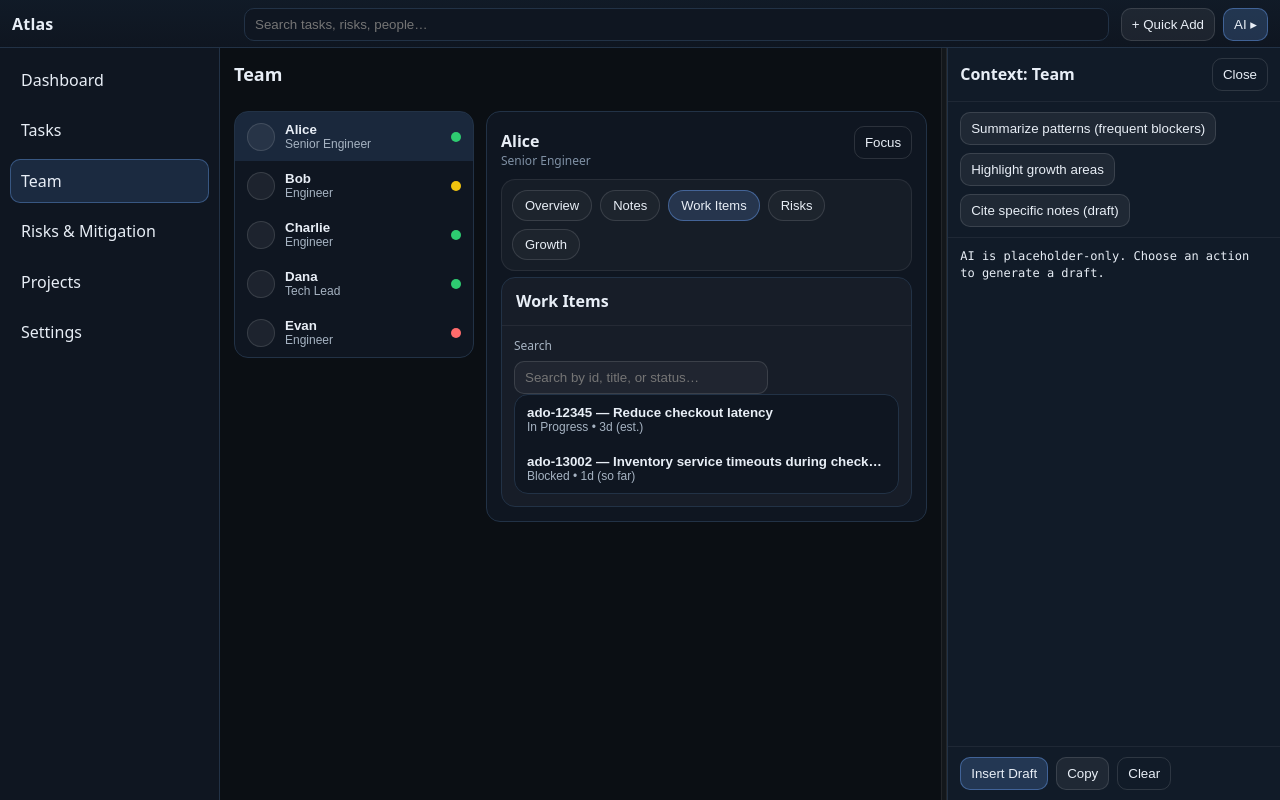
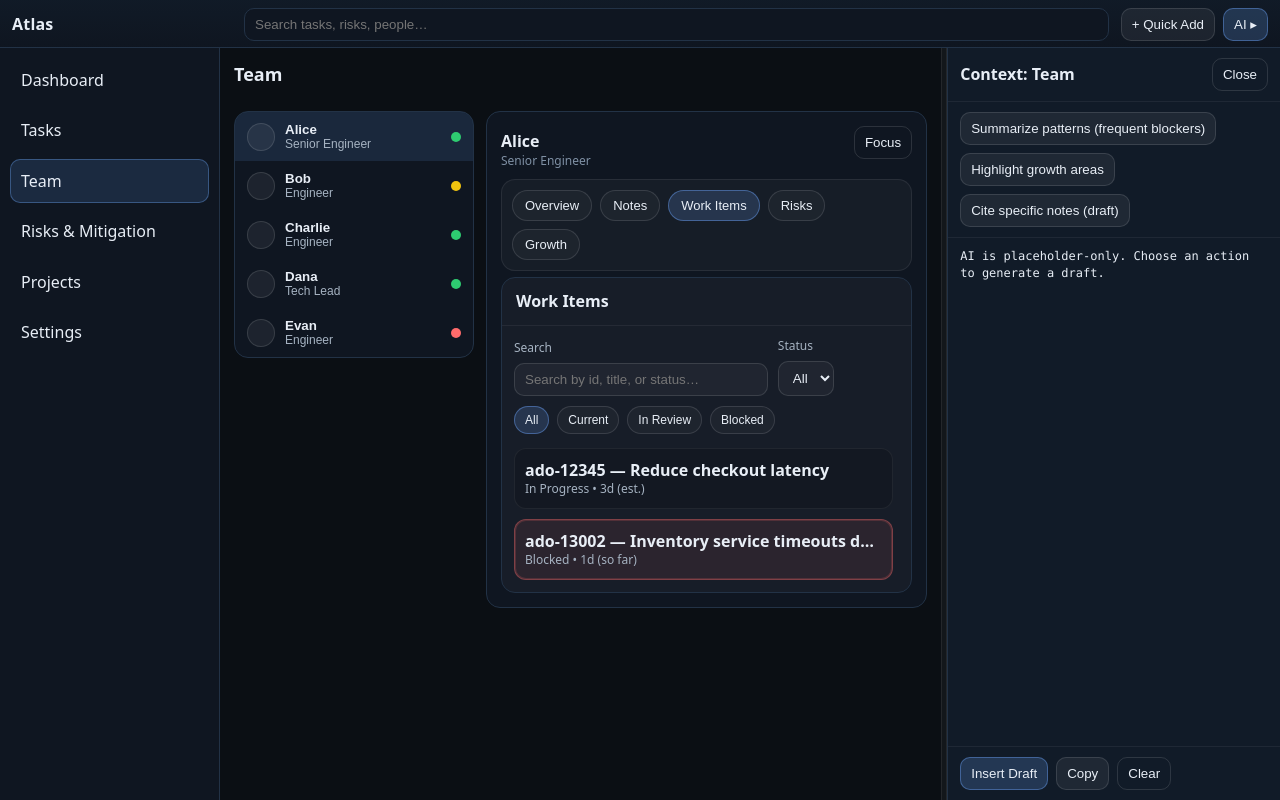
Before and after one commit to smithhe/Atlas, a React (Vite) app in the folder src/atlas.ui/: page /#/team in a window 1280 px wide. Both pictures are taken after a click on the button "Work Items". Built offline with nearby package versions, Linux system fonts and the light colour scheme.

Commit message:
Updated work items tab and work item detail view

```diff
--- a/src/atlas.ui/src/App.css
+++ b/src/atlas.ui/src/App.css
@@ -1232,6 +1232,11 @@ select option:disabled {
   margin-bottom: 14px;
 }
 
+.memberWorkItemsQuickFilters {
+  /* Match notes quick filters spacing for the Work Items tab. */
+  margin-bottom: 14px;
+}
+
 .chipBtn {
   font-size: 12px;
   padding: 6px 10px;
@@ -1495,6 +1500,42 @@ select option:disabled {
 
 .kvVal {
   color: var(--text);
+}
+
+.workItemDetailsGrid {
+  display: grid;
+  grid-template-columns: 1fr 1fr;
+  gap: 18px;
+  align-items: start;
+}
+
+.workItemField {
+  display: grid;
+  grid-template-columns: 160px 1fr;
+  gap: 14px;
+  padding: 8px 0;
+  align-items: baseline;
+}
+
+.workItemFieldKey {
+  color: rgba(232, 241, 255, 0.92);
+  font-weight: 650;
+  letter-spacing: 0.15px;
+}
+
+.workItemFieldVal {
+  color: rgba(232, 241, 255, 0.92);
+}
+
+.workItemLinkPill {
+  padding: 8px 12px;
+  min-width: 56px;
+  font-size: 13px;
+  line-height: 1;
+}
+
+.workItemLinkPill:hover {
+  text-decoration: none;
 }
 
 @media (max-width: 1100px) {
@@ -1540,4 +1581,8 @@ select option:disabled {
   .tasksFiltersRow {
     grid-template-columns: 1fr;
   }
-}
+
+  .workItemDetailsGrid {
+    grid-template-columns: 1fr;
+  }
+}
--- a/src/atlas.ui/src/app/seed.ts
+++ b/src/atlas.ui/src/app/seed.ts
@@ -208,8 +208,23 @@ export function seedTeam(): TeamMember[] {
           status: 'In Progress',
           timeTaken: '3d (est.)',
           ticketUrl: '(placeholder)',
-          prUrl: '(placeholder)',
+          prUrls: ['(placeholder)', '(placeholder-2)'],
           commitsUrl: '(placeholder)',
+          assignedTo: 'Alice',
+          startDateIso: new Date(Date.now() - 1000 * 60 * 60 * 24 * 6).toISOString().slice(0, 10),
+          projectId: 'proj-1',
+          localNotes: [
+            {
+              id: 'win-seed-1',
+              createdIso: isoNowMinusDays(1),
+              text: 'Local note: watch p95 checkout, confirm inventory fallback path is not regressing.',
+            },
+          ],
+          history: [
+            { id: 'wih-seed-1', createdIso: isoNowMinusDays(6), kind: 'StateChanged', summary: 'State changed to In Progress' },
+            { id: 'wih-seed-2', createdIso: isoNowMinusDays(6), kind: 'AssignedToChanged', summary: 'Assigned to Alice' },
+            { id: 'wih-seed-3', createdIso: isoNowMinusDays(2), kind: 'PullRequestLinked', summary: '2 pull requests linked' },
+          ],
         },
         {
           id: 'ado-13002',
@@ -217,8 +232,11 @@ export function seedTeam(): TeamMember[] {
           status: 'Blocked',
           timeTaken: '1d (so far)',
           ticketUrl: '(placeholder)',
-          prUrl: '(placeholder)',
+          prUrls: ['(placeholder)'],
           commitsUrl: '(placeholder)',
+          assignedTo: 'Alice',
+          startDateIso: new Date(Date.now() - 1000 * 60 * 60 * 24 * 2).toISOString().slice(0, 10),
+          projectId: 'proj-1',
         },
       ],
     },
@@ -258,8 +276,10 @@ export function seedTeam(): TeamMember[] {
           title: 'Add request tracing in API gateway',
           status: 'In Progress',
           ticketUrl: '(placeholder)',
-          prUrl: '(placeholder)',
+          prUrls: ['(placeholder)'],
           commitsUrl: '(placeholder)',
+          assignedTo: 'Bob',
+          projectId: 'proj-2',
         },
       ],
     },
@@ -322,8 +342,10 @@ export function seedTeam(): TeamMember[] {
           title: 'Q1 roadmap draft',
           status: 'In Review',
           ticketUrl: '(placeholder)',
-          prUrl: '(placeholder)',
+          prUrls: ['(placeholder)'],
           commitsUrl: '(placeholder)',
+          assignedTo: 'Dana',
+          projectId: 'proj-1',
         },
       ],
     },
@@ -363,7 +385,7 @@ export function seedTeam(): TeamMember[] {
           status: 'In Progress',
           timeTaken: '2d (so far)',
           ticketUrl: '(placeholder)',
-          prUrl: '(placeholder)',
+          prUrls: ['(placeholder)'],
           commitsUrl: '(placeholder)',
         },
       ],
--- a/src/atlas.ui/src/views/TeamView.tsx
+++ b/src/atlas.ui/src/views/TeamView.tsx
@@ -2,6 +2,7 @@ import { useEffect, useLayoutEffect, useMemo, useRef, useState } from 'react'
 import { useAi } from '../app/state/AiState'
 import { useAppDispatch, useAppState, useSelectedTeamMember } from '../app/state/AppState'
 import type { NoteTag, Risk, TeamMember, TeamNote } from '../app/types'
+import { isCurrentTicketStatus } from '../app/team'
 import { NavLink, useLocation, useNavigate, useParams } from 'react-router-dom'
 import { Markdown } from '../components/Markdown'
 import { Modal } from '../components/Modal'
@@ -254,14 +255,6 @@ function getDerivedTitle(note: TeamNote) {
   if (explicit) return explicit
   const firstNonEmpty = note.text.split('\n').map((l) => l.trim()).find((l) => l.length > 0) ?? '(untitled)'
   return stripMarkdownHeadings(firstNonEmpty)
-}
-
-function getPreview(note: TeamNote) {
-  const text = note.text.replace(/\s+/g, ' ').trim()
-  // Keep previews readable in the list without forcing users to open every note.
-  // The UI also line-clamps, so a slightly longer preview helps fill 3 lines.
-  if (text.length <= 320) return text
-  return text.slice(0, 320).trim() + '…'
 }
 
 function isActionItemNote(note: TeamNote) {
@@ -808,15 +801,44 @@ function MemberNotesTab({ member, tags }: { member: TeamMember; tags: Array<Note
 function MemberWorkItemsTab({ member }: { member: TeamMember }) {
   const navigate = useNavigate()
   const [query, setQuery] = useState('')
-  const [selectedId, setSelectedId] = useState<string | undefined>(undefined)
+  const [quickFilter, setQuickFilter] = useState<'All' | 'Current' | 'Blocked' | 'InReview'>('All')
+  const [statusFilter, setStatusFilter] = useState<string>('All')
+
+  function ticketAttentionTone(status: string) {
+    const s = status.toLowerCase()
+    if (s.includes('blocked')) return 'toneBad'
+    if (s.includes('code review') || s.includes('in review') || s.includes('review')) return 'toneWarn'
+    return 'toneNeutral'
+  }
+
+  const statusOptions = useMemo(() => {
+    const uniq = Array.from(new Set(member.azureItems.map((a) => a.status).filter(Boolean)))
+    uniq.sort((a, b) => a.localeCompare(b))
+    return ['All', ...uniq]
+  }, [member.azureItems])
 
   const filtered = useMemo(() => {
     const q = query.trim().toLowerCase()
-    if (!q) return member.azureItems
-    return member.azureItems.filter((a) => `${a.id} ${a.title} ${a.status}`.toLowerCase().includes(q))
-  }, [member.azureItems, query])
+    let items = member.azureItems
 
-  const selected = useMemo(() => member.azureItems.find((a) => a.id === selectedId), [member.azureItems, selectedId])
+    if (quickFilter === 'Current') {
+      items = items.filter((a) => isCurrentTicketStatus(a.status))
+    } else if (quickFilter === 'Blocked') {
+      items = items.filter((a) => a.status.toLowerCase().includes('blocked'))
+    } else if (quickFilter === 'InReview') {
+      items = items.filter((a) => {
+        const s = a.status.toLowerCase()
+        return s.includes('code review') || s.includes('in review') || s.includes('review')
+      })
+    }
+
+    if (statusFilter !== 'All') {
+      items = items.filter((a) => a.status === statusFilter)
+    }
+
+    if (!q) return items
+    return items.filter((a) => `${a.id} ${a.title} ${a.status}`.toLowerCase().includes(q))
+  }, [member.azureItems, query, quickFilter, statusFilter])
 
   return (
     <section className="card subtle" aria-label="Work items tab">
@@ -835,18 +857,61 @@ function MemberWorkItemsTab({ member }: { member: TeamMember }) {
               onChange={(e) => setQuery(e.target.value)}
             />
           </label>
+          <label className="field">
+            <div className="fieldLabel">Status</div>
+            <select className="select" value={statusFilter} onChange={(e) => setStatusFilter(e.target.value)}>
+              {statusOptions.map((s) => (
+                <option key={s} value={s}>
+                  {s}
+                </option>
+              ))}
+            </select>
+          </label>
         </div>
 
-        <div className="list listCard">
+        <div className="chipRow memberWorkItemsQuickFilters" aria-label="Work items quick filters">
+          <button
+            type="button"
+            className={`chipBtn ${quickFilter === 'All' ? 'chipBtnActive' : ''}`}
+            onClick={() => setQuickFilter('All')}
+          >
+            All
+          </button>
+          <button
+            type="button"
+            className={`chipBtn ${quickFilter === 'Current' ? 'chipBtnActive' : ''}`}
+            onClick={() => setQuickFilter('Current')}
+            title="In progress, blocked, or in review"
+          >
+            Current
+          </button>
+          <button
+            type="button"
+            className={`chipBtn ${quickFilter === 'InReview' ? 'chipBtnActive' : ''}`}
+            onClick={() => setQuickFilter('InReview')}
+          >
+            In Review
+          </button>
+          <button
+            type="button"
+            className={`chipBtn ${quickFilter === 'Blocked' ? 'chipBtnActive' : ''}`}
+            onClick={() => setQuickFilter('Blocked')}
+          >
+            Blocked
+          </button>
+        </div>
+
+        <div className="focusTicketsList" role="list">
           {filtered.length === 0 ? (
             <div className="muted pad">No work items match your search.</div>
           ) : (
             filtered.map((a) => (
               <button
                 key={a.id}
-                className="listRow listRowBtn"
+                type="button"
+                className={`focusTicketRow focusTicketRowBtn ${ticketAttentionTone(a.status)}`}
                 onClick={() => {
-                  setSelectedId(a.id)
+                  navigate(`/team/${member.id}/work-items/${a.id}`)
                 }}
               >
                 <div className="listMain">
@@ -863,66 +928,6 @@ function MemberWorkItemsTab({ member }: { member: TeamMember }) {
           )}
         </div>
       </div>
-
-      <Modal
-        title={selected ? `${selected.id} — ${selected.title}` : 'Work item'}
-        isOpen={!!selected}
-        onClose={() => setSelectedId(undefined)}
-        footer={
-          selected ? (
-            <div className="row" style={{ marginTop: 0 }}>
-              <button className="btn btnGhost" onClick={() => navigate(`/team/${member.id}/work-items/${selected.id}`)}>
-                Open full page
-              </button>
-            </div>
-          ) : null
-        }
-      >
-        {!selected ? null : (
-          <div className="kv">
-            <div className="kvRow">
-              <div className="kvKey">Status</div>
-              <div className="kvVal">{selected.status}</div>
-            </div>
-            <div className="kvRow">
-              <div className="kvKey">Time taken</div>
-              <div className="kvVal">{selected.timeTaken ?? '—'}</div>
-            </div>
-            <div className="kvRow">
-              <div className="kvKey">Links</div>
-              <div className="kvVal">
-                {(selected.ticketUrl ?? selected.prUrl ?? selected.commitsUrl) ? (
-                  <>
-                    {selected.ticketUrl ? (
-                      <div>
-                        <a href={selected.ticketUrl} target="_blank" rel="noreferrer">
-                          Ticket
-                        </a>
-                      </div>
-                    ) : null}
-                    {selected.prUrl ? (
-                      <div>
-                        <a href={selected.prUrl} target="_blank" rel="noreferrer">
-                          PR
-                        </a>
-                      </div>
-                    ) : null}
-                    {selected.commitsUrl ? (
-                      <div>
-                        <a href={selected.commitsUrl} target="_blank" rel="noreferrer">
-                          Commits
-                        </a>
-                      </div>
-                    ) : null}
-                  </>
-                ) : (
-                  '—'
-                )}
-              </div>
-            </div>
-          </div>
-        )}
-      </Modal>
     </section>
   )
 }
--- a/src/atlas.ui/src/views/TeamWorkItemDetailView.tsx
+++ b/src/atlas.ui/src/views/TeamWorkItemDetailView.tsx
@@ -1,15 +1,30 @@
-import { useEffect, useMemo } from 'react'
-import { useNavigate, useParams } from 'react-router-dom'
+import { useEffect, useMemo, useState } from 'react'
+import { NavLink, useNavigate, useParams } from 'react-router-dom'
 import { useAi } from '../app/state/AiState'
 import { useAppDispatch, useAppState, useSelectedTeamMember } from '../app/state/AppState'
+import type { AzureItem } from '../app/types'
+import { Markdown } from '../components/Markdown'
+
+function newId(prefix: string) {
+  return `${prefix}-${Math.random().toString(16).slice(2)}`
+}
+
+function formatIsoDateLong(iso?: string) {
+  if (!iso) return '—'
+  // Treat ISO date (YYYY-MM-DD) as a local date to avoid timezone shifting.
+  const d = new Date(`${iso}T00:00:00`)
+  if (Number.isNaN(d.getTime())) return iso
+  return d.toLocaleDateString(undefined, { month: 'long', day: 'numeric', year: 'numeric' })
+}
 
 export function TeamWorkItemDetailView() {
   const ai = useAi()
   const dispatch = useAppDispatch()
   const navigate = useNavigate()
   const { memberId, workItemId } = useParams<{ memberId: string; workItemId: string }>()
-  const { team } = useAppState()
+  const { team, projects } = useAppState()
   const member = useSelectedTeamMember()
+  const [newNoteText, setNewNoteText] = useState('')
 
   useEffect(() => {
     ai.setContext('Context: Team Work Item Detail', [{ id: 'summarize-item', label: 'Summarize this work item' }])
@@ -31,6 +46,34 @@ export function TeamWorkItemDetailView() {
     return member.azureItems.find((a) => a.id === workItemId)
   }, [member, workItemId])
 
+  const prLinks = useMemo(() => {
+    if (!item) return []
+    return (item.prUrls ?? []).filter(Boolean)
+  }, [item])
+
+  function updateWorkItem(patch: Partial<AzureItem>) {
+    if (!member || !item) return
+    const next: AzureItem = {
+      ...item,
+      ...patch,
+    }
+    const nextMember = {
+      ...member,
+      azureItems: member.azureItems.map((a) => (a.id === item.id ? next : a)),
+    }
+    dispatch({ type: 'updateTeamMember', member: nextMember })
+  }
+
+  function addLocalNote() {
+    if (!member || !item) return
+    const text = newNoteText.trim()
+    if (!text) return
+    const nowIso = new Date().toISOString()
+    const nextNotes = [{ id: newId('win'), createdIso: nowIso, text }, ...(item.localNotes ?? [])]
+    updateWorkItem({ localNotes: nextNotes })
+    setNewNoteText('')
+  }
+
   return (
     <div className="page">
       <div className="detailHeader">
@@ -48,6 +91,26 @@ export function TeamWorkItemDetailView() {
         </div>
       </div>
 
+      {memberId ? (
+        <div className="tabsBar" role="tablist" aria-label="Member tabs">
+          <NavLink className={({ isActive }) => `tabBtn ${isActive ? 'tabBtnActive' : ''}`} to={`/team/${memberId}`} end>
+            Overview
+          </NavLink>
+          <NavLink className={({ isActive }) => `tabBtn ${isActive ? 'tabBtnActive' : ''}`} to={`/team/${memberId}/notes`}>
+            Notes
+          </NavLink>
+          <NavLink className={({ isActive }) => `tabBtn ${isActive ? 'tabBtnActive' : ''}`} to={`/team/${memberId}/work-items`}>
+            Work Items
+          </NavLink>
+          <NavLink className={({ isActive }) => `tabBtn ${isActive ? 'tabBtnActive' : ''}`} to={`/team/${memberId}/risks`}>
+            Risks
+          </NavLink>
+          <NavLink className={({ isActive }) => `tabBtn ${isActive ? 'tabBtnActive' : ''}`} to={`/team/${memberId}/growth`}>
+            Growth
+          </NavLink>
+        </div>
+      ) : null}
+
       {!member ? (
         <div className="card pad">
           <div className="muted">Select a team member.</div>
@@ -57,46 +120,75 @@ export function TeamWorkItemDetailView() {
           <div className="muted">Work item not found.</div>
         </div>
       ) : (
+        <>
           <div className="card pad">
-          <div className="detailTitle">{item.title}</div>
-          <div className="mutedSmall">{item.id}</div>
+            <div className="detailTitle">
+              {item.id} — {item.title}
+            </div>
 
-          <div className="kv">
-            <div className="kvRow">
-              <div className="kvKey">Status</div>
-              <div className="kvVal">{item.status}</div>
+            <div className="workItemDetailsGrid" style={{ marginTop: 12 }}>
+              <div className="workItemField">
+                <div className="workItemFieldKey">Project</div>
+                <div className="workItemFieldVal">
+                  <select
+                    className="select"
+                    value={item.projectId ?? ''}
+                    onChange={(e) => {
+                      const next = e.target.value || undefined
+                      updateWorkItem({ projectId: next })
+                    }}
+                  >
+                    <option value="">(None)</option>
+                    {projects.map((p) => (
+                      <option key={p.id} value={p.id}>
+                        {p.name}
+                      </option>
+                    ))}
+                  </select>
                 </div>
-            <div className="kvRow">
-              <div className="kvKey">Time taken</div>
-              <div className="kvVal">{item.timeTaken ?? '—'}</div>
               </div>
-            <div className="kvRow">
-              <div className="kvKey">Links</div>
-              <div className="kvVal">
-                {(item.ticketUrl ?? item.prUrl ?? item.commitsUrl) ? (
-                  <>
+
+              <div className="workItemField">
+                <div className="workItemFieldKey">Start date</div>
+                <div className="workItemFieldVal">{formatIsoDateLong(item.startDateIso)}</div>
+              </div>
+
+              <div className="workItemField">
+                <div className="workItemFieldKey">Assigned to</div>
+                <div className="workItemFieldVal">{item.assignedTo ?? member.name ?? '—'}</div>
+              </div>
+
+              <div className="workItemField">
+                <div className="workItemFieldKey">Time taken</div>
+                <div className="workItemFieldVal">{item.timeTaken ?? '—'}</div>
+              </div>
+
+              <div className="workItemField">
+                <div className="workItemFieldKey">Status</div>
+                <div className="workItemFieldVal">{item.status}</div>
+              </div>
+
+              <div className="workItemField">
+                <div className="workItemFieldKey">Links</div>
+                <div className="workItemFieldVal">
+                  {(item.ticketUrl ?? prLinks[0] ?? item.commitsUrl) ? (
+                    <div className="rowTiny" style={{ alignItems: 'center' }}>
                       {item.ticketUrl ? (
-                      <div>
-                        <a href={item.ticketUrl} target="_blank" rel="noreferrer">
+                        <a className="btn btnGhost btnIcon workItemLinkPill" href={item.ticketUrl} target="_blank" rel="noreferrer">
                           Ticket
                         </a>
-                      </div>
-                    ) : null}
-                    {item.prUrl ? (
-                      <div>
-                        <a href={item.prUrl} target="_blank" rel="noreferrer">
-                          PR
-                        </a>
-                      </div>
                       ) : null}
                       {item.commitsUrl ? (
-                      <div>
-                        <a href={item.commitsUrl} target="_blank" rel="noreferrer">
+                        <a className="btn btnGhost btnIcon workItemLinkPill" href={item.commitsUrl} target="_blank" rel="noreferrer">
                           Commits
                         </a>
+                      ) : null}
+                      {prLinks.map((url, idx) => (
+                        <a key={`${url}-${idx}`} className="btn btnGhost btnIcon workItemLinkPill" href={url} target="_blank" rel="noreferrer">
+                          PR {idx + 1}
+                        </a>
+                      ))}
                     </div>
-                    ) : null}
-                  </>
                   ) : (
                     '—'
                   )}
@@ -104,6 +196,69 @@ export function TeamWorkItemDetailView() {
               </div>
             </div>
           </div>
+
+          <section className="card pad" aria-label="Work item notes">
+            <div className="cardHeader" style={{ padding: 0, borderBottom: 0, marginBottom: 10 }}>
+              <div className="cardTitle">Notes (local)</div>
+            </div>
+
+            <label className="field">
+              <div className="fieldLabel">Add a note</div>
+              <textarea
+                className="textarea"
+                placeholder="Write a local note (Markdown supported)…"
+                value={newNoteText}
+                onChange={(e) => setNewNoteText(e.target.value)}
+              />
+            </label>
+            <div className="row" style={{ marginTop: 10 }}>
+              <button className="btn btnSecondary" type="button" onClick={addLocalNote}>
+                Add note
+              </button>
+            </div>
+
+            <div style={{ marginTop: 12 }}>
+              {(item.localNotes ?? []).length === 0 ? (
+                <div className="muted">No local notes yet.</div>
+              ) : (
+                <div className="list listCard">
+                  {(item.localNotes ?? []).map((n) => (
+                    <div key={n.id} className="listRow">
+                      <div className="listMain">
+                        <div className="listMeta">{new Date(n.createdIso).toLocaleString()}</div>
+                        <div className="noteBody" style={{ marginTop: 8 }}>
+                          <Markdown text={n.text} />
+                        </div>
+                      </div>
+                    </div>
+                  ))}
+                </div>
+              )}
+            </div>
+          </section>
+
+          <section className="card pad" aria-label="Work item history">
+            <div className="cardHeader" style={{ padding: 0, borderBottom: 0, marginBottom: 10 }}>
+              <div className="cardTitle">History</div>
+            </div>
+            {(item.history ?? []).length === 0 ? (
+              <div className="muted">No history yet.</div>
+            ) : (
+              <div className="list listCard">
+                {(item.history ?? []).map((h) => (
+                  <div key={h.id} className="listRow">
+                    <div className="listMain">
+                      <div className="listTitle">{h.summary}</div>
+                      <div className="listMeta">
+                        {new Date(h.createdIso).toLocaleString()} • {h.kind}
+                      </div>
+                    </div>
+                  </div>
+                ))}
+              </div>
+            )}
+          </section>
+        </>
       )}
     </div>
   )
```
Also changed, not shown: src/atlas.ui/src/app/types.ts (+27 -1 lines). Lines whose indentation alone changed are shown as unchanged.
